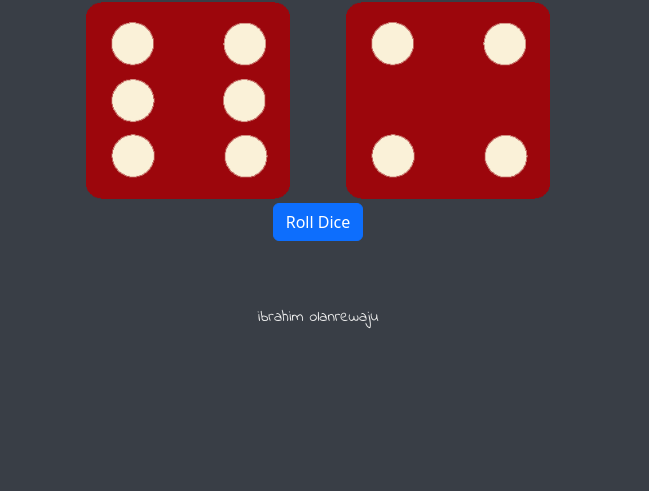
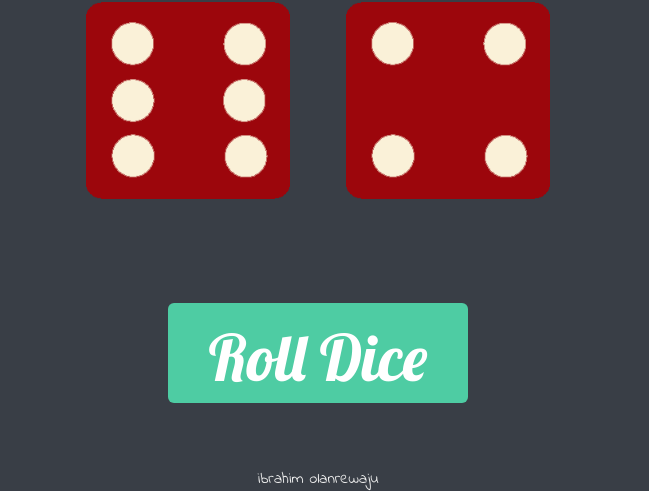
Before and after one commit to kapelar410/dice, a plain HTML site: page index.html in a window 1280 px wide. Shown: the part 433-924 px from the top of the page, without its empty margins (322-971 px from the left). Before the commit the page ends 800 px from the top, so only its background shows below. Drawn offline with nearby package versions, Linux system fonts and the light colour scheme.

Commit message:
Update styles.css

```diff
--- a/styles.css
+++ b/styles.css
@@ -39,3 +39,13 @@ footer {
   font-family: 'Indie Flower', cursive;
 
 }
+
+.btn{
+  margin-top: 100px;
+  width: 300px;
+  height: 100px;
+  font-family: 'Lobster', cursive;
+  background-color: #4ECCA3;
+  border: 0px;
+  font-size: 4rem;
+}
```
